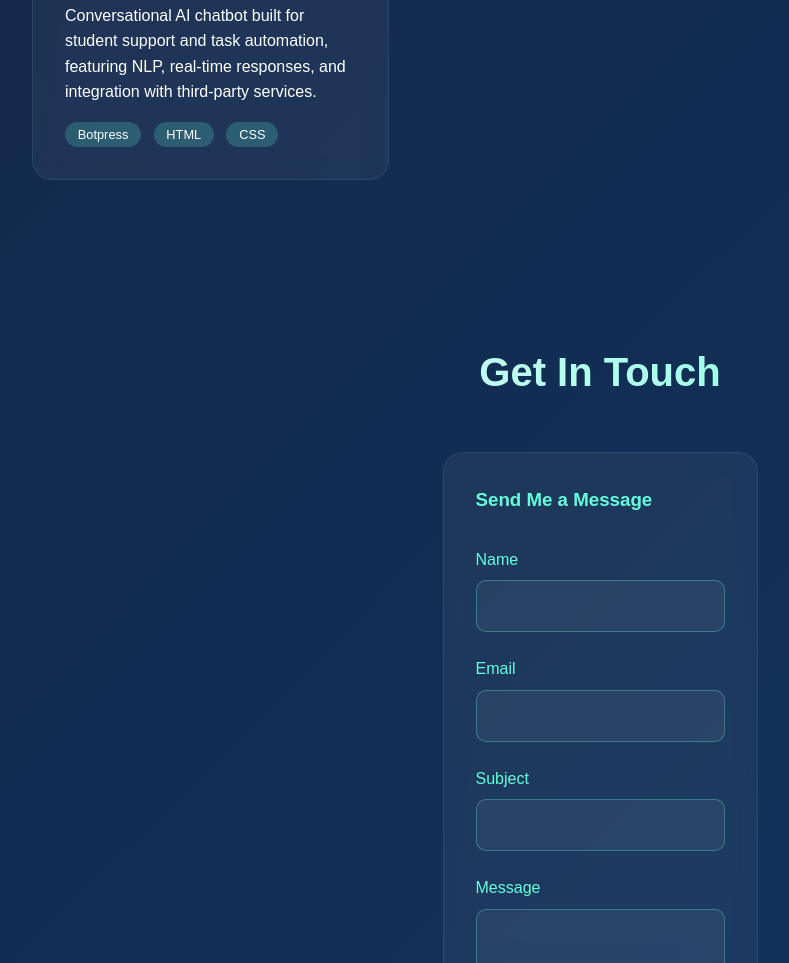
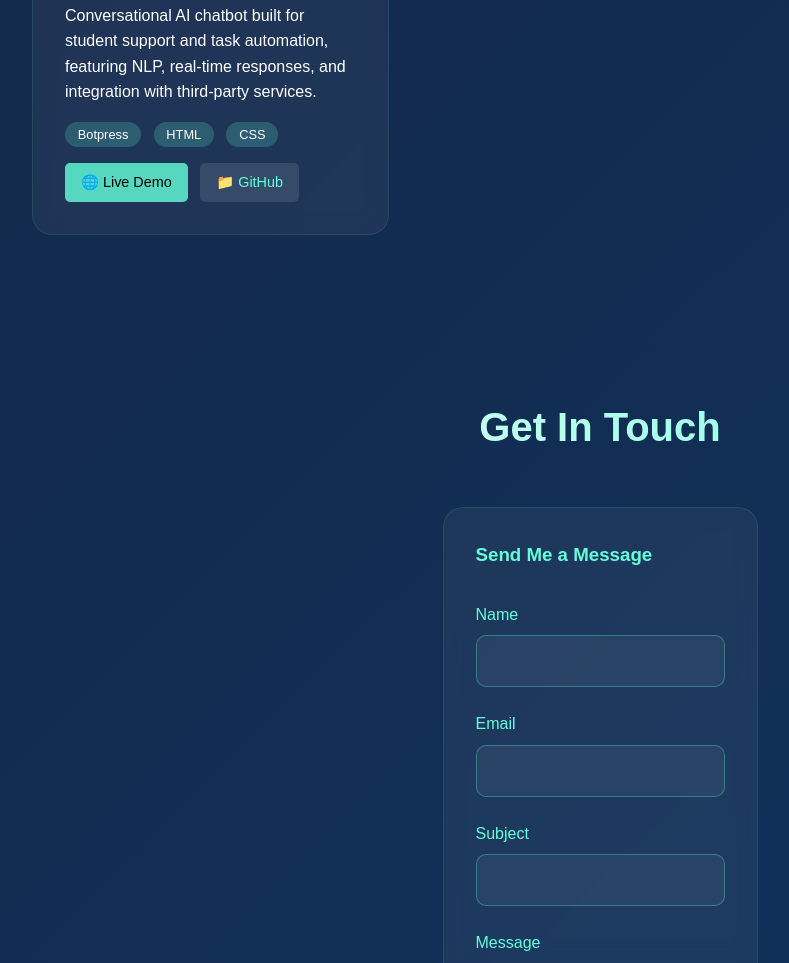
Before and after one commit to MdletsheFisokuhle/Portfolio, a plain HTML site: page index.html in a window 1280 px wide. Shown: the part 3719-4682 px from the top of the page, without its empty margins (40-829 px from the left). Drawn offline with Linux system fonts and the light colour scheme.

Commit message:
Update index.html

```diff
--- a/index.html
+++ b/index.html
@@ -666,6 +666,10 @@
                 <span style="background: rgba(100, 255, 218, 0.2); padding: 0.3rem 0.8rem; border-radius: 15px; font-size: 0.8rem; margin-right: 0.5rem;">HTML</span>
                 <span style="background: rgba(100, 255, 218, 0.2); padding: 0.3rem 0.8rem; border-radius: 15px; font-size: 0.8rem;">CSS</span>
             </div>
+             <div style="margin-top: 1rem;">
+           <a href="https://github.com/MdletsheFisokuhle/AI-ChatBot-App" target="_blank" style="display: inline-block; background: rgba(100, 255, 218, 0.8); color: #000; padding: 0.5rem 1rem; border-radius: 5px; text-decoration: none; margin-right: 0.5rem; font-size: 0.9rem;">🌐 Live Demo</a>
+           <a href="https://github.com/MdletsheFisokuhle/AI-ChatBot-App" target="_blank" style="display: inline-block; background: rgba(255, 255, 255, 0.1); color: #64ffda; padding: 0.5rem 1rem; border-radius: 5px; text-decoration: none; font-size: 0.9rem;">📁 GitHub</a>
+       </div>
         </div>
     </div>
 
```
